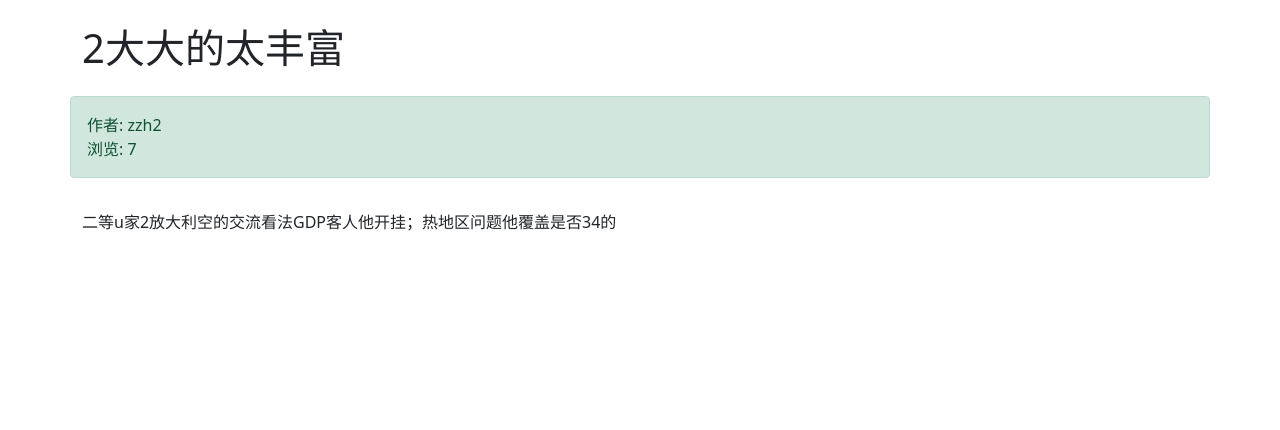
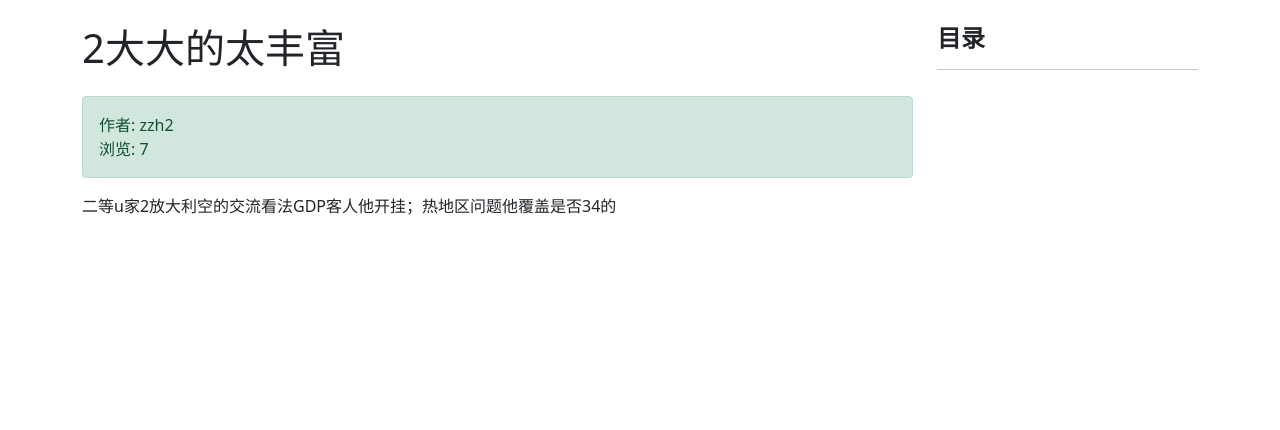
Before and after one commit to proudzhao/myblog, a Django app: page /article/article-detail/9/ in a window 1280 px wide. Shown: the part 56-486 px from the top of the page. Run offline with Django 4.2, Linux system fonts and the light colour scheme; data comes from the database, SQL or seed files in the repository; both versions use the stored data as it was after the commit; some libraries are stand-ins or nearby versions.

Commit message:
add content function

```diff
--- a/article/views.py
+++ b/article/views.py
@@ -46,17 +46,16 @@ def article_detail(request, id=None):
     article.total_views += 1
     article.save(update_fields=['total_views'])
     # 将 markdown 的语法渲染成html样式
-    article.body = markdown.markdown(
-        article.body,  # 需要渲染的文本
+    md = markdown.Markdown(
         extensions=[
-            # 包含 缩写、表格等常用扩展
             'markdown.extensions.extra',
-            # 语法高亮扩展
             'markdown.extensions.codehilite',
+            'markdown.extensions.toc',
         ]
     )
+    article.body = md.convert(article.body)
     # 需要传递给模版的对象
-    context = {'article': article}
+    context = {'article': article, 'toc': md.toc}
     # 载入模版， 并返回context对象
     return render(request, 'article/detail.html', context)
 
--- a/templates/article/detail.html
+++ b/templates/article/detail.html
@@ -13,6 +13,7 @@
     <!-- 文章详情 -->
     <div class="container">
         <div class="row">
+            <div class="col-9">
                 <!-- 标题及作者 -->
                 <h1 class="col-12 mt-4 mb-4">{{ article.title }}</h1>
                 <div class="col-12 alert alert-success">
@@ -39,6 +40,13 @@
                     <p>{{ article.body|safe }}</p>
                 </div>
             </div>
+            <!-- 新增目录 -->
+            <div class="col-3 mt-4">
+                <h4><strong>目录</strong></h4>
+                <hr>
+                <div>{{ toc|safe }}</div>
+            </div>
+        </div>
     </div>
 
     <script>
```
Also changed, not shown: db.sqlite3. Lines whose indentation alone changed are shown as unchanged.
